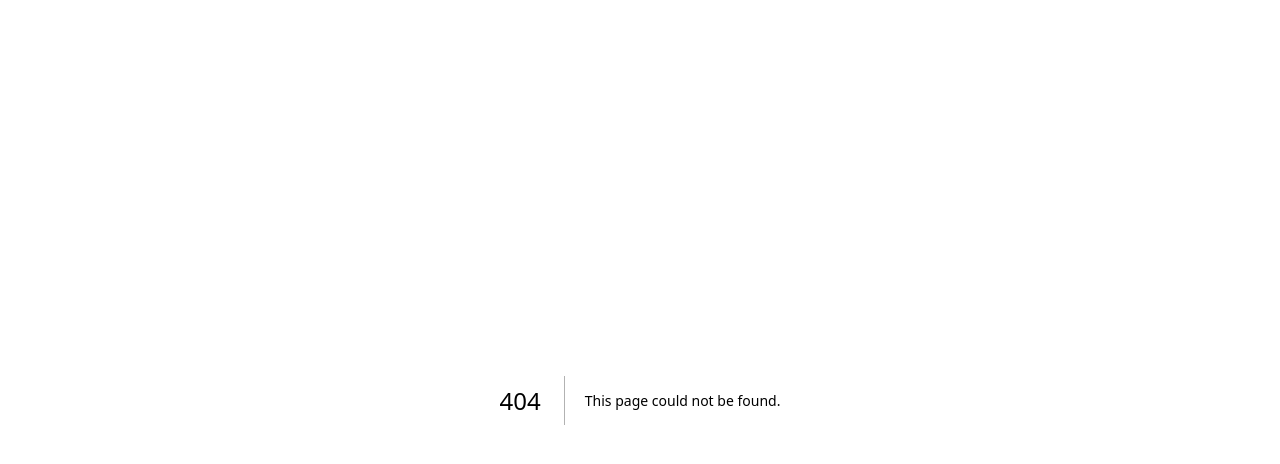
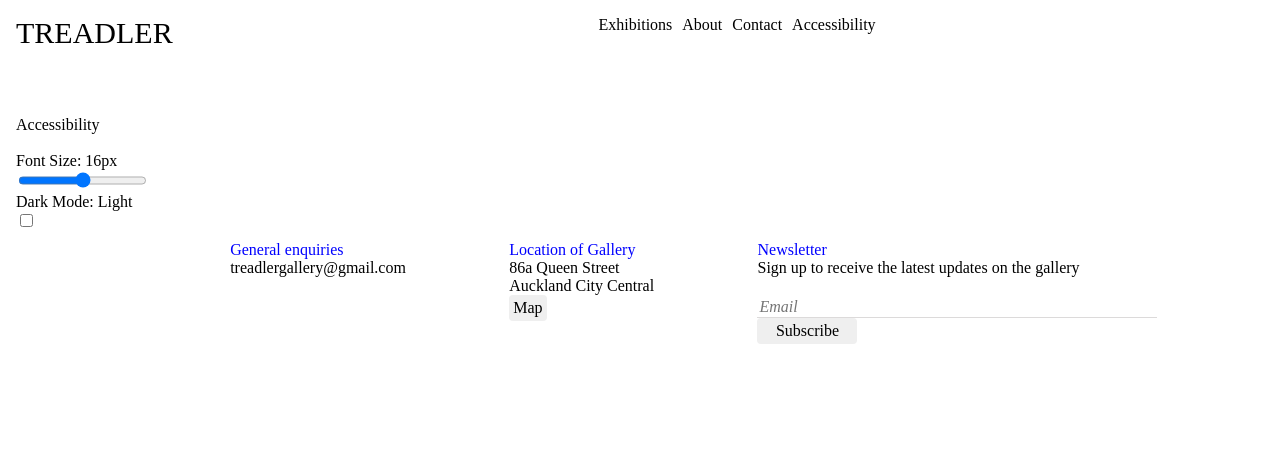
Before and after one commit to taylor-wagstaff/Assignment-Part-3-Gallery, a Next.js app in the folder frontend/: page /accessibility in a window 1280 px wide. Before the commit this address had no page. Shown: the top 464 px of the page. Built offline with nearby package versions, Linux system fonts and the light colour scheme; no server answers.

Commit message:
accessiblity controls added

```diff
--- a/frontend/components/Footer.js
+++ b/frontend/components/Footer.js
@@ -42,11 +42,10 @@ const Footer = () => {
               </form>
             </div>
           </div>
-          <div>
-            <GeoLocation />
-          </div>
+          <div></div>
         </div>
       </footer>
+        <GeoLocation />
     </div>
   )
 }
--- a/frontend/components/Modal.js
+++ b/frontend/components/Modal.js
@@ -1,5 +1,3 @@
-import { useState } from 'react'
-
 // https://dev.to/franciscomendes10866/how-to-create-a-modal-in-react-3coc
 // How to Create a Modal in React By Francisco Mendes
 
--- a/frontend/components/Navigation.js
+++ b/frontend/components/Navigation.js
@@ -15,6 +15,9 @@ const Navigation = () => {
           <li className="links">
             <Link href="/contact">Contact</Link>
           </li>
+          <li className="links">
+            <Link href="/accessibility">Accessibility</Link>
+          </li>
         </ul>
       </nav>
     </div>
--- /dev/null
+++ b/frontend/pages/accessibility.js
@@ -0,0 +1,87 @@
+import { useState, useEffect } from 'react'
+
+import Header from '../components/Header'
+import Footer from '../components/Footer'
+import Navigation from '../components/Navigation'
+
+// How to make a simple slider component in React
+// https://relatablecode.com/how-to-make-a-simple-slider-component-in-react
+
+// How to increase font size for whole React JS Web App From Single Point
+// https://stackoverflow.com/questions/73132995/how-to-increase-font-size-for-whole-react-js-web-app-from-single-point
+
+export default function Accessibility() {
+  const [fontSize, setFontSize] = useState(16)
+  const [isChecked, setIsChecked] = useState(false)
+
+  // Dynamically Update React and JavaScript with CSS Variables
+  // https://www.section.io/engineering-education/dynamically-update-react-and-javascript-with-css-variables/
+  // getComputedStyle(document.documentElement).getPropertyValue('')
+
+  useEffect(() => {
+    const rootFontSize = getComputedStyle(
+      document.documentElement
+    ).getPropertyValue('--font-size-small')
+    setFontSize(rootFontSize)
+    console.log(rootFontSize)
+  }, [])
+
+  const handleSliderChange = (e) => {
+    const newFontSize = parseInt(e.target.value, 10)
+    document.documentElement.style.setProperty(
+      '--font-size-small',
+      newFontSize + 'px'
+    )
+    setFontSize(newFontSize)
+  }
+
+  // Check if a Checkbox is checked in React
+  // https://bobbyhadz.com/blog/react-check-if-checkbox-is-checked
+
+  const handleChange = (event) => {
+    if (event.target.checked) {
+      document.documentElement.style.setProperty('--background-color', 'black')
+      document.documentElement.style.setProperty('--font-color', 'white')
+      document.documentElement.style.setProperty('--secondary-color', 'white')
+    } else {
+      document.documentElement.style.setProperty('--background-color', 'white')
+      document.documentElement.style.setProperty('--font-color', 'black')
+      document.documentElement.style.setProperty('--secondary-color', 'blue')
+    }
+    setIsChecked((current) => !current)
+  }
+
+  return (
+    <div className="grid-container">
+      <Header />
+      <Navigation />
+      <div className="about-content">
+        <p>Accessibility</p>
+        <br />
+        <label for="size">Font Size: {fontSize}</label>
+        <br />
+        <input
+          id="size"
+          name="size"
+          type="range"
+          min="16"
+          max="40"
+          onChange={handleSliderChange}
+          value={fontSize}
+          aria-labelledby="font-size"
+        />
+        <br />
+        <label for="dark-mode">Dark Mode: {isChecked ? 'Dark' : 'Light'}</label>
+        <br />
+        <input
+          type="checkbox"
+          id="dark-mode"
+          onChange={handleChange}
+          value={isChecked}
+          aria-labelledby="dark-mode"
+        ></input>
+      </div>
+      <Footer />
+    </div>
+  )
+}
--- a/frontend/styles/_variables.scss
+++ b/frontend/styles/_variables.scss
@@ -1,4 +1,4 @@
 $font-stack: 'Times New Roman', Times, serif;
 $primary-color: black;
-$font_size_small: 16px;
+// $font_size_small: 16px;
 $font_size_large: 30px;
--- a/frontend/styles/input.scss
+++ b/frontend/styles/input.scss
@@ -1,10 +1,24 @@
 @import 'variables';
+
+:root {
+  --font-size-small: 16px;
+  --font-size-large: 30px;
+  --background-color: white;
+  --font-color:black;
+  --secondary-color:blue;
+
+}
+
+
 
 html, body {
   font: 100% $font-stack;
-  color: $primary-color;
+  color: var(--font-color);
   margin:0;
   height: 100vh;
+  font-size: var(--font-size-small);
+  background-color: var(--background-color) ;
+
 
 
 }
@@ -15,6 +29,7 @@ h1 {
   margin-inline-start: 0;
   margin-inline-end: 0;
   font-weight: bold;
+  color: var(--font-color);
 }
 
 
@@ -83,7 +98,7 @@ p{
 
 
 .title-links:hover {
- color: blue;
+  color: var(--secondary-color);
  text-decoration: none;
 }
 
@@ -99,7 +114,7 @@ p{
 
 .header_title h1 {
   font-size:$font_size_large;
-  color: $primary-color;
+  color: var(--font-color);
   font-weight: 200;
   margin:0;
 }
@@ -120,7 +135,7 @@ p{
   display: flex;
   flex-direction: row;
   gap:10px;
-  color: black;
+  color: var(--font-color);
   text-decoration: none;
 
 }
@@ -128,12 +143,12 @@ p{
 
 .links a {
   text-decoration: none;
-  color: $primary-color;
+  color: var(--font-color);
 
 }
 
 .links a:hover {
-  color: blue;
+  color: var(--secondary-color);
 
 }
 
@@ -151,7 +166,7 @@ p{
 
 .exhibition_content a{
 
-  color: black;
+  color: var(--font-color);
 
 }
 
@@ -184,7 +199,7 @@ p{
 .elements-title{
 
   width:100px;
-  border-top: 1px solid black;
+  border-top: 1px solid var(--font-color);
   padding-top:10px;
   padding-left: 20px;
 
@@ -196,8 +211,8 @@ p{
 
   width:100%;
 
-  border-top: 1px solid black;
-  border-left: 1px solid black;
+  border-top: 1px solid var(--font-color);
+  border-left: 1px solid var(--font-color);
   padding-bottom: 100px;
   padding-top:10px;
   padding-left: 20px;
@@ -214,7 +229,7 @@ p{
 .exhibition-elements-list a{
   list-style: none;
   text-decoration: none;
-  color: black;
+  color: var(--font-color);
 
 
 }
@@ -265,8 +280,8 @@ form {
   flex-direction:column;
   width:100%;
 
-  border-top: 1px solid black;
-  border-left: 1px solid black;
+  border-top: 1px solid var(--font-color);
+  border-left: 1px solid var(--font-color);
   padding-bottom: 100px;
   padding-top:10px;
   padding-left: 20px;
@@ -281,7 +296,7 @@ form {
 
 input{
   font-family: $font-stack;
-  font-size: $font_size_small;
+  font-size: var(--font-size-small);
   font-style: italic;
   border-top: none;
   border-left: none;
@@ -292,7 +307,7 @@ input{
 
 textarea {
   font-family: $font-stack;
-   font-size:$font_size_small;
+   font-size: var(--font-size-small);
    font-style: italic;
   resize: none;
   border: 1px solid #DCDADA;
@@ -301,7 +316,7 @@ textarea {
 
 button {
   font-family: $font-stack;
-  font-size:$font_size_small;
+  font-size: var(--font-size-small);
   border: none;
   padding:4px;
   border-radius: 4px;
@@ -311,6 +326,6 @@ button {
 button:hover {
 
   cursor: pointer;
-  background-color: black;
-  color: white;
+  background-color: var(--font-color);
+  color: var(--font-color);
 }
```
